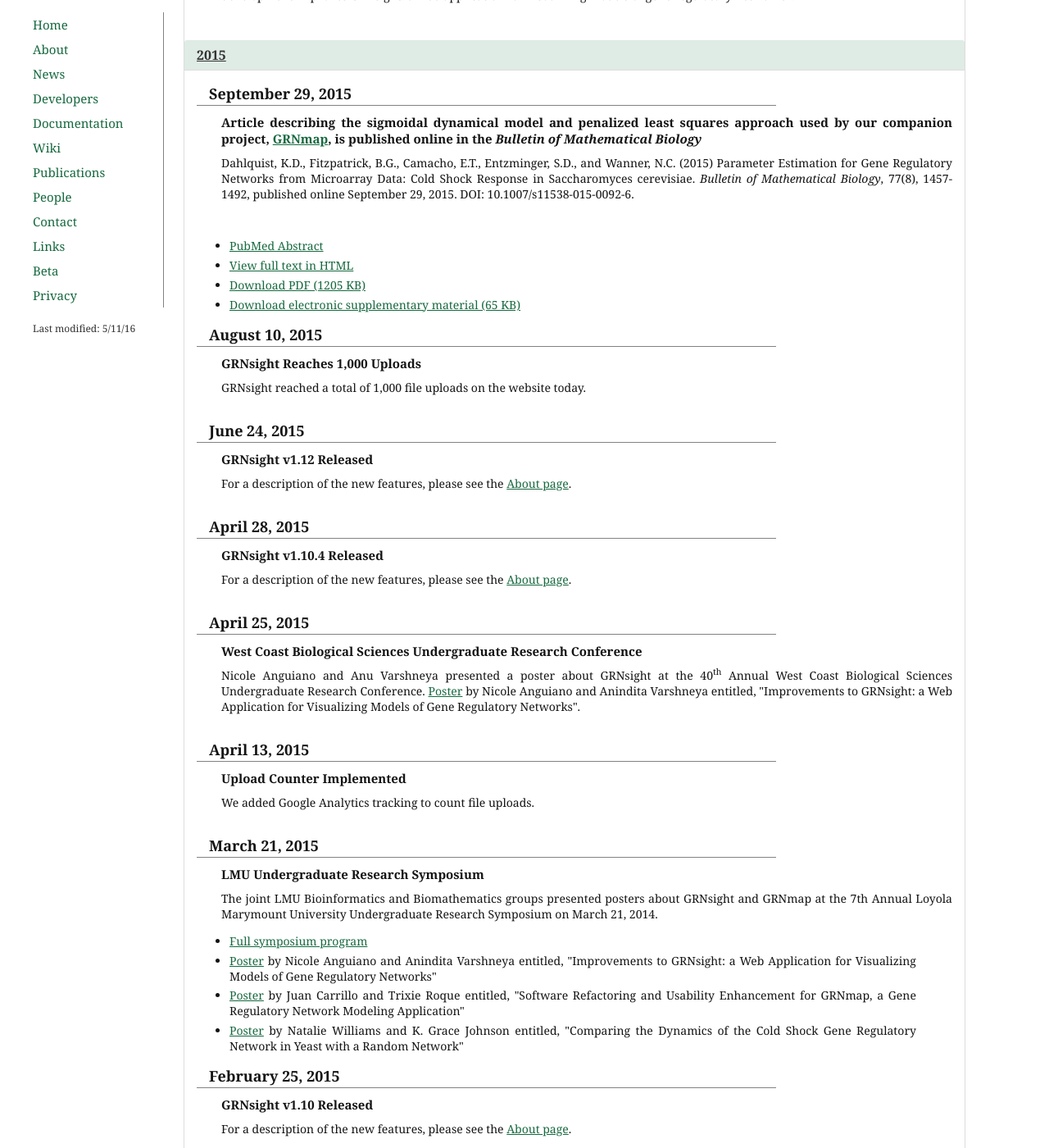
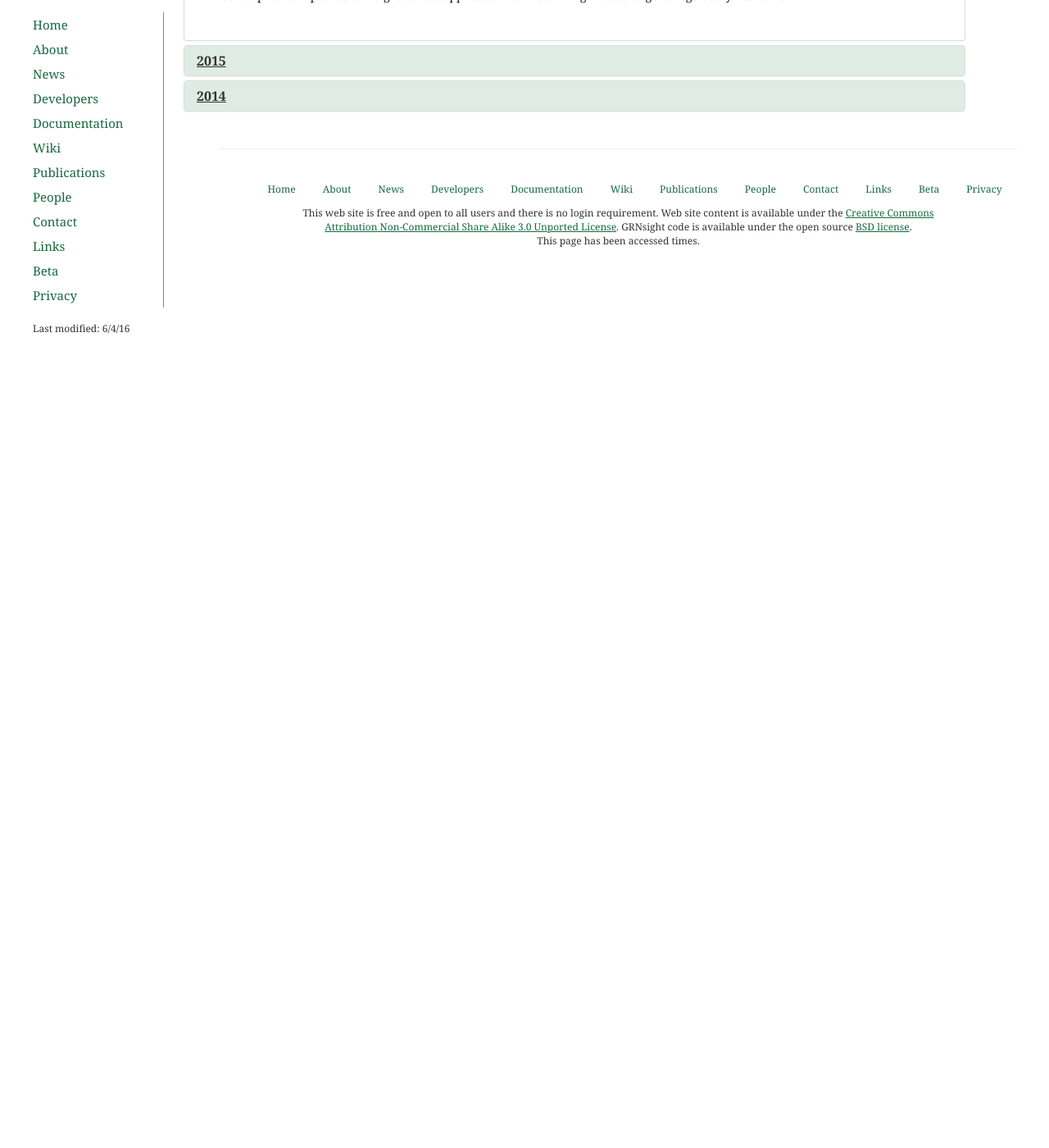
Before and after one commit to dondi/GRNsight, a Jekyll site: the page built from news.html, in a window 1280 px wide and 1400 px high, scrolled down 556 px. Shown: the whole window at 82% size. Built offline with Jekyll 4.4.1, drawn with Linux system fonts in a browser that asks for light colours; nearby versions of some CDN libraries; after the commit the page ends 900 px from its top, so only the background shows below that; some of the changed text lies outside the part shown.

Commit message:
Fix missing panel tags.

```diff
--- a/news.html
+++ b/news.html
@@ -1,11 +1,11 @@
 ---
 layout: default
 title: News
-modified: 5/11/16
+modified: 6/4/16
 ---
             <p id="pageTitle">News</p>
             <div id="pageContent">
-                <div id="accordian" class="panel-group">
+                <div class="panel-group">
                     <div class="panel panel-default">
                         <div class="panel-heading">
                             <p class="panel-title aboutHeaders">
@@ -13,7 +13,8 @@
                                     2016
                                 </a>
                             </p>
-                        </div> <!--panel-heading-->
+                        </div>
+
                         <div id="news2016" class="panel-collapse collapse in">
                             <div class="panel-body">
                                 <p class="newsDate">April 4, 2016</p>
@@ -23,17 +24,20 @@
                                 <p class="newsDate">March 19, 2016</p>
                                 <p class="newsHeader">Loyola Marymount University Undergraduate Research Symposium</p>
                                 <p class="newsInfo">Anindita Varshneya and Mihir Samdarshi presented a poster about GRNsight at the 8<sup>th</sup> Annual Loyola Marymount University Undergraduate Research Conference. <a href="http://academics.lmu.edu/media/lmuacademics/undergraduateresearchsymposium/documents/ei8ht_Symposium_Long_Program_16_Secured.pdf">Abstract</a> and <a href="//www.slideshare.net/GRNsight/varshneya-samdarshi-lmusymposium2016">poster</a> by Anindita Varshneya and Mihir Samdarshi entitled, "Test-driven development improves GRNsight: a web application for visualizing models of gene regulatory networks".</p>
-
                             </div>
                         </div>
+                    </div>
+
+                    <div class="panel panel-default">
                         <div class="panel-heading">
                             <p class="panel-title aboutHeaders">
                                 <a href="#news2015" data-toggle="collapse">
                                     2015
                                 </a>
                             </p>
-                        </div> <!--panel-heading-->
-                        <div id="news2015" class="panel-collapse collapse in">
+                        </div>
+
+                        <div id="news2015" class="panel-collapse collapse">
                             <div class="panel-body">
                                 <p class="newsDate">September 29, 2015</p>
                                 <p class="newsHeader">Article describing the sigmoidal dynamical model and penalized least squares approach used by our companion project, <a href="http://kdahlquist.github.io/GRNmap/publications.html">GRNmap</a>, is published online in the <i>Bulletin of Mathematical Biology</i> </p>
@@ -93,9 +97,10 @@
                                 <p class="newsDate">January 9, 2015</p>
                                 <p class="newsHeader">GRNsight v1.8 Released</p>
                                 <p class="newsInfo">For a description of the new features, please see the <a href="{{ site.baseurl }}/about.html#v1_8Content">About page</a>.</p>
-                            </div> <!--panel-body-->
-                        </div> <!--panel-collapse collapse in-->
-                    </div> <!--panel panel-default-->
+                            </div>
+                        </div>
+                    </div>
+
                     <div class="panel panel-default">
                         <div class="panel-heading">
                             <p class="panel-title aboutHeaders">
@@ -103,7 +108,8 @@
                                     2014
                                 </a>
                             </p>
-                        </div> <!--panel-heading-->
+                        </div>
+
                         <div id="news2014" class="panel-collapse collapse">
                             <div class="panel-body">
                                 <p class="newsDate">November 22, 2014</p>
@@ -142,8 +148,8 @@
 
                                 <p class="newsDate">January 23, 2014</p>
                                 <p class="newsHeader">The GRNsight Project is established on GitHub.</p>
-                            </div> <!--panel-body-->
-                        </div> <!--panel-collapse collapse in-->
-                    </div> <!--panel panel-default-->
-                </div> <!--panel-group-->
+                            </div>
+                        </div>
+                    </div>
+                </div>
             </div>
```
